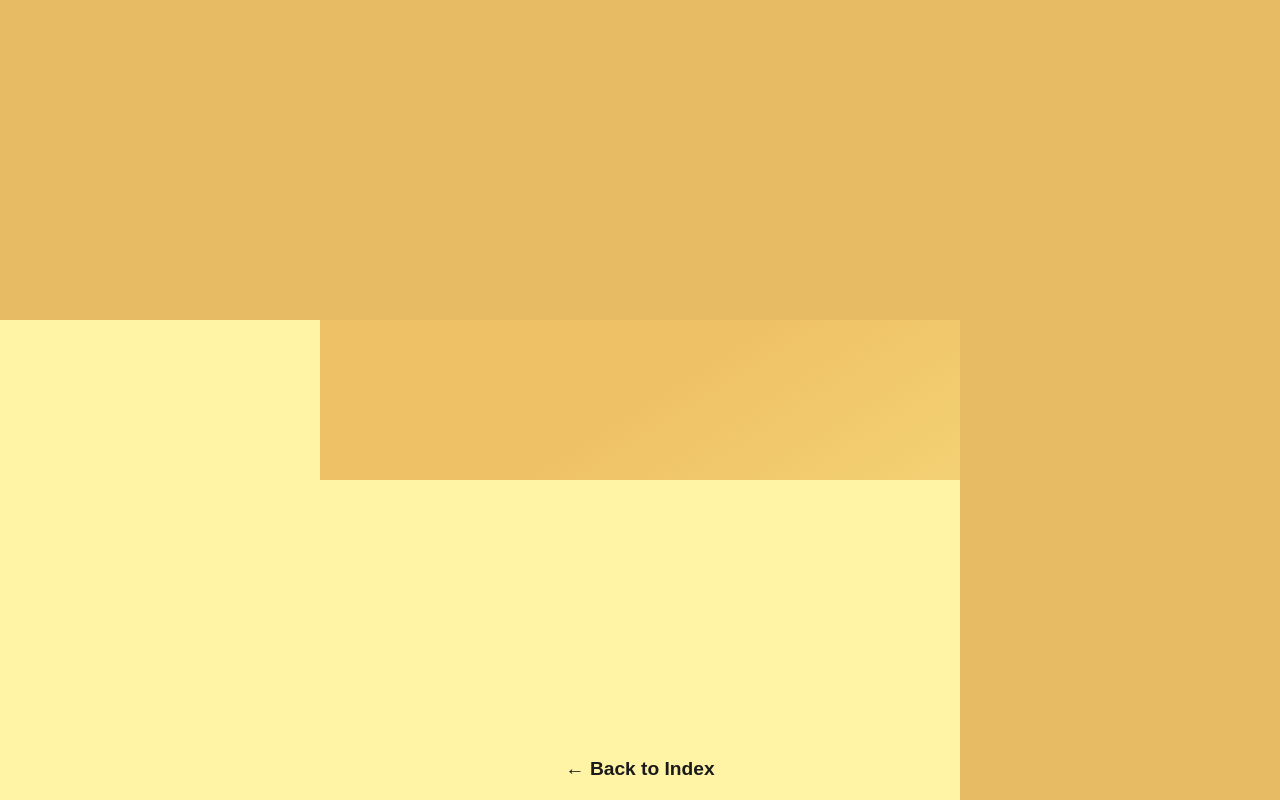
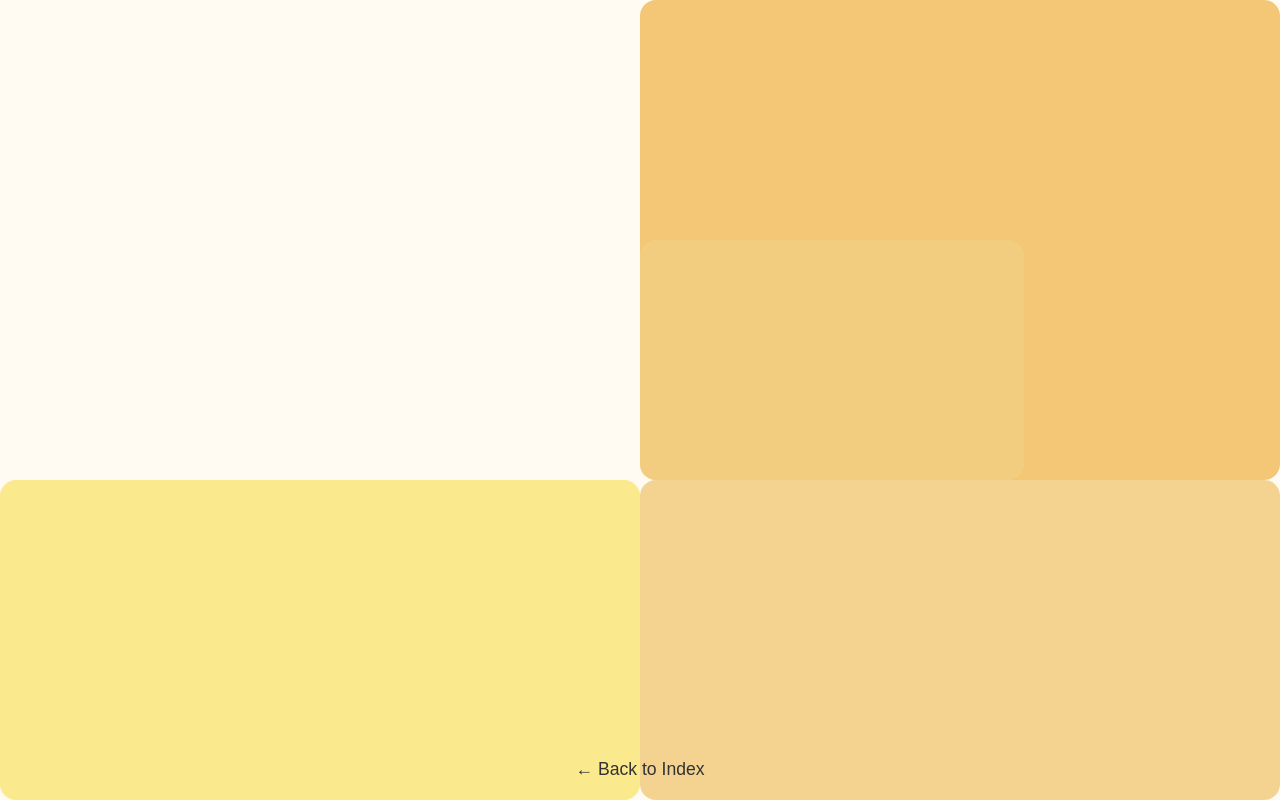
Before and after one commit to mmw027/c1i, a plain HTML site: page entry2.html in a window 1280 px wide. Drawn offline with Linux system fonts and the light colour scheme.

Commit message:
interaction

```diff
--- a/entry2.html
+++ b/entry2.html
@@ -2,51 +2,95 @@
 <html lang="en">
 <head>
 <meta charset="UTF-8">
-<title>Frame 2</title>
+<title>Entry 2 – Interactive Blocks</title>
 <style>
-  body {
+  html, body {
     margin: 0;
-    background: #1A1A1A;
-    font-family: sans-serif;
-    display: flex;
-    justify-content: center;
-    align-items: center;
-    height: 100vh;
-  }
-
-  /* full-screen frame */
-  .frame {
-    width: 100vw;
-    height: 100vh;
-    background: linear-gradient(to bottom right, #EFC166 50%, #FBEF8C 100%);
-    box-shadow:
-      inset -25vw 25vw 0 0 #E6BB64,
-      inset 25vw -25vw 0 0 #FFF4A6;
-    position: relative;
+    height: 100%;
+    background: #fffaf2;
     overflow: hidden;
   }
 
-  /* back link */
+  .container {
+    position: relative;
+    width: 100vw;
+    height: 100vh;
+    display: grid;
+    grid-template-columns: repeat(2, 1fr);
+    grid-template-rows: repeat(2, 1fr);
+  }
+
+  .block {
+    position: absolute;
+    transition: all 0.7s ease;
+    border-radius: 2vmin;
+    cursor: pointer;
+  }
+
+  /* pastel colors inspired by your screenshot */
+  .b1 { background: #f3c776; top: 0; left: 50%; width: 50%; height: 60%; }
+  .b2 { background: #fbe98d; top: 60%; left: 0; width: 50%; height: 40%; }
+  .b3 { background: #f2cd81; top: 60%; left: 50%; width: 50%; height: 40%; opacity: 0.85; }
+
+  .b4 { background: #f4d084; top: 30%; left: 50%; width: 30%; height: 30%; opacity: 0.7; }
+
+  /* click feedback */
+  .block:active {
+    transform: scale(0.98);
+    filter: brightness(1.05);
+  }
+
+  /* back button */
   .back {
-    position: absolute;
+    position: fixed;
     bottom: 20px;
     left: 50%;
     transform: translateX(-50%);
-    color: #1A1A1A;
+    color: #333;
+    font-size: 1.1em;
     text-decoration: none;
-    font-size: 1.2em;
-    font-weight: 600;
-    transition: color 0.2s ease;
-  }
-
-  .back:hover {
-    color: gray;
+    font-family: sans-serif;
+    z-index: 10;
   }
 </style>
 </head>
 <body>
-  <div class="frame">
-    <a href="index.html" class="back">← Back to Index</a>
+  <div class="container">
+    <div class="block b1"></div>
+    <div class="block b2"></div>
+    <div class="block b3"></div>
+    <div class="block b4"></div>
   </div>
+
+  <a href="index.html" class="back">← Back to Index</a>
+
+  <script>
+    const blocks = document.querySelectorAll('.block');
+    let positions = [];
+
+    // Save initial positions
+    blocks.forEach(block => {
+      const rect = block.getBoundingClientRect();
+      positions.push({ top: block.style.top, left: block.style.left });
+    });
+
+    // On click, swap with a random other block
+    blocks.forEach((block, i) => {
+      block.addEventListener('click', () => {
+        let j = Math.floor(Math.random() * blocks.length);
+        while (j === i) j = Math.floor(Math.random() * blocks.length);
+
+        // Swap positions
+        const tempTop = block.style.top;
+        const tempLeft = block.style.left;
+
+        block.style.top = blocks[j].style.top;
+        block.style.left = blocks[j].style.left;
+
+        blocks[j].style.top = tempTop;
+        blocks[j].style.left = tempLeft;
+      });
+    });
+  </script>
 </body>
 </html>
```
